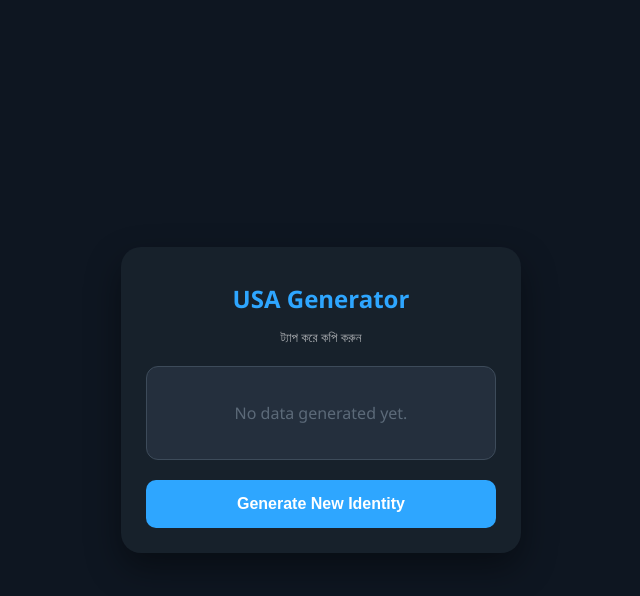
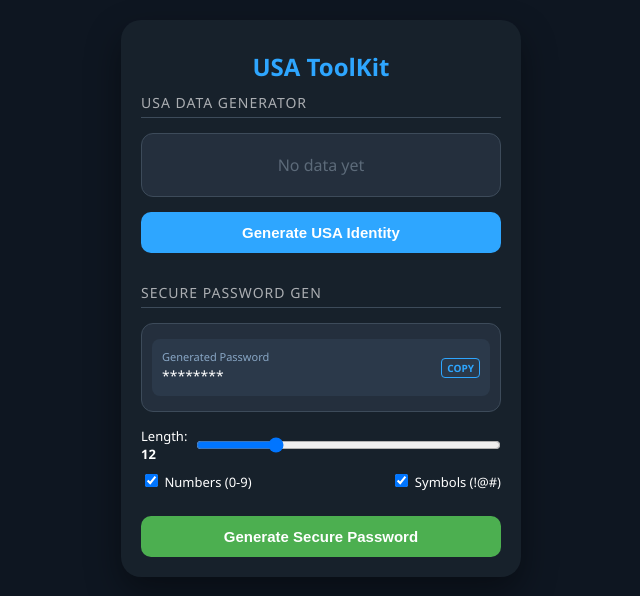
Before and after one commit to tariqulbk2077-droid/usa-generator, a plain HTML site: page index.html in a window 1280 px wide. Shown: the whole page, without its empty margins (319-959 px from the left). Drawn offline with Linux system fonts and the light colour scheme.

Commit message:
Update title and styles in index.html

```diff
--- a/index.html
+++ b/index.html
@@ -3,12 +3,13 @@
 <head>
     <meta charset="UTF-8">
     <meta name="viewport" content="width=device-width, initial-scale=1.0">
-    <title>USA Data Generator Pro</title>
+    <title>USA Data & Password Gen</title>
     <style>
         :root {
             --bg-color: #0e1621;
             --card-bg: #17212b;
             --primary: #2ea6ff;
+            --secondary: #4caf50;
             --text-main: #ffffff;
             --text-dim: #abaeb2;
         }
@@ -17,28 +18,29 @@
             background-color: var(--bg-color);
             color: var(--text-main);
             display: flex;
-            justify-content: center;
+            flex-direction: column;
             align-items: center;
-            height: 100vh;
+            padding: 20px;
             margin: 0;
         }
         .container {
             background-color: var(--card-bg);
-            padding: 25px;
+            padding: 20px;
             border-radius: 20px;
             box-shadow: 0 15px 35px rgba(0,0,0,0.4);
-            text-align: center;
-            width: 350px;
+            width: 100%;
+            max-width: 360px;
+            margin-bottom: 20px;
         }
-        .header h2 { margin: 10px 0 5px; color: var(--primary); }
-        .header p { font-size: 13px; color: var(--text-dim); margin-bottom: 20px; }
+        h2 { color: var(--primary); text-align: center; margin: 10px 0; }
+        .section-title { font-size: 14px; color: var(--text-dim); border-bottom: 1px solid #3d4b5a; padding-bottom: 5px; margin-bottom: 15px; text-transform: uppercase; letter-spacing: 1px; }
 
+        /* Result Box Styles */
         .result-box {
             background: #242f3d;
-            padding: 15px;
+            padding: 10px;
             border-radius: 12px;
-            margin-bottom: 20px;
-            text-align: left;
+            margin-bottom: 15px;
             border: 1px solid #3d4b5a;
         }
         .data-row {
@@ -53,29 +55,33 @@
             transition: 0.2s;
         }
         .data-row:hover { background: #364659; }
-        .data-row:active { transform: scale(0.98); }
-        .label { font-size: 12px; color: #88a6c5; display: block; }
-        .value { font-size: 15px; font-weight: 500; }
-        .copy-icon { font-size: 12px; color: var(--primary); font-weight: bold; }
+        .label { font-size: 11px; color: #88a6c5; display: block; }
+        .value { font-size: 14px; font-weight: 500; word-break: break-all; }
+        .copy-btn { font-size: 10px; color: var(--primary); font-weight: bold; border: 1px solid var(--primary); padding: 2px 5px; border-radius: 4px; }
+
+        /* Password Controls */
+        .controls { margin-bottom: 15px; font-size: 13px; }
+        .control-group { display: flex; justify-content: space-between; margin: 8px 0; }
+        input[type="range"] { width: 100%; margin: 10px 0; }
 
         button {
             background: var(--primary);
             color: white;
             border: none;
-            padding: 15px;
+            padding: 12px;
             border-radius: 10px;
             width: 100%;
-            font-size: 16px;
+            font-size: 15px;
             font-weight: bold;
             cursor: pointer;
             transition: 0.3s;
         }
-        button:hover { background: #1c93e3; }
+        button.pass-btn { background: var(--secondary); margin-top: 10px; }
+        button:active { transform: scale(0.98); }
 
-        /* Toast Notification */
         #toast {
             visibility: hidden;
-            background-color: #4caf50;
+            background-color: var(--secondary);
             color: #fff;
             text-align: center;
             border-radius: 50px;
@@ -83,37 +89,57 @@
             position: fixed;
             bottom: 30px;
             font-size: 14px;
+            z-index: 100;
         }
         #toast.show { visibility: visible; animation: fadeInOut 2s; }
-        @keyframes fadeInOut {
-            0%, 100% { opacity: 0; }
-            20%, 80% { opacity: 1; }
-        }
+        @keyframes fadeInOut { 0%, 100% { opacity: 0; } 20%, 80% { opacity: 1; } }
     </style>
 </head>
 <body>
 
 <div class="container">
-    <div class="header">
-        <h2>USA Generator</h2>
-        <p>ট্যাপ করে কপি করুন</p>
+    <h2>USA ToolKit</h2>
+
+    <div class="section-title">USA Data Generator</div>
+    <div id="usa-result" class="result-box">
+        <div style="text-align:center; padding: 10px; color:#5c6a79;">No data yet</div>
+    </div>
+    <button onclick="generateUSAData()">Generate USA Identity</button>
+
+    <div style="margin-top: 30px;" class="section-title">Secure Password Gen</div>
+
+    <div class="result-box">
+        <div class="data-row" id="pass-row" onclick="copyText(document.getElementById('pass-val').innerText)">
+            <div>
+                <span class="label">Generated Password</span>
+                <span class="value" id="pass-val">********</span>
+            </div>
+            <span class="copy-btn">COPY</span>
+        </div>
     </div>
 
-    <div id="result-container" class="result-box">
-        <div style="text-align:center; padding: 20px; color:#5c6a79;">No data generated yet.</div>
+    <div class="controls">
+        <div class="control-group">
+            <span>Length: <b id="len-label">12</b></span>
+            <input type="range" id="pass-length" min="6" max="30" value="12" oninput="document.getElementById('len-label').innerText=this.value">
+        </div>
+        <div class="control-group">
+            <label><input type="checkbox" id="include-numbers" checked> Numbers (0-9)</label>
+            <label><input type="checkbox" id="include-symbols" checked> Symbols (!@#)</label>
+        </div>
     </div>
-
-    <button onclick="generate()">Generate New Identity</button>
+    <button class="pass-btn" onclick="generatePassword()">Generate Secure Password</button>
 </div>
 
 <div id="toast">Copied to Clipboard!</div>
 
 <script>
+    // --- USA Data Logic ---
     const firstNames = ["James", "Robert", "John", "Michael", "David", "William"];
     const lastNames = ["Smith", "Johnson", "Williams", "Brown", "Jones", "Miller"];
     const cities = ["New York", "Los Angeles", "Chicago", "Houston", "Phoenix"];
 
-    function generate() {
+    function generateUSAData() {
         const data = {
             Name: firstNames[Math.floor(Math.random() * firstNames.length)] + " " + lastNames[Math.floor(Math.random() * lastNames.length)],
             City: cities[Math.floor(Math.random() * cities.length)],
@@ -121,19 +147,38 @@
             SSN: `${Math.floor(Math.random()*900+100)}-${Math.floor(Math.random()*90+10)}-${Math.floor(Math.random()*9000+1000)}`
         };
 
-        const container = document.getElementById('result-container');
+        const container = document.getElementById('usa-result');
         container.innerHTML = Object.entries(data).map(([key, val]) => `
             <div class="data-row" onclick="copyText('${val}')">
                 <div>
                     <span class="label">${key}</span>
                     <span class="value">${val}</span>
                 </div>
-                <span class="copy-icon">COPY</span>
+                <span class="copy-btn">COPY</span>
             </div>
         `).join('');
     }
 
+    // --- Password Logic ---
+    function generatePassword() {
+        const length = document.getElementById('pass-length').value;
+        const incNum = document.getElementById('include-numbers').checked;
+        const incSym = document.getElementById('include-symbols').checked;
+
+        let chars = "abcdefghijklmnopqrstuvwxyzABCDEFGHIJKLMNOPQRSTUVWXYZ";
+        if (incNum) chars += "0123456789";
+        if (incSym) chars += "!@#$%^&*()_+~`|}{[]:;?><,./-=";
+
+        let password = "";
+        for (let i = 0; i < length; i++) {
+            password += chars.charAt(Math.floor(Math.random() * chars.length));
+        }
+        document.getElementById('pass-val').innerText = password;
+    }
+
+    // --- Global Copy Logic ---
     function copyText(text) {
+        if(text.includes('*') || text === "No data yet") return;
         navigator.clipboard.writeText(text).then(() => {
             const toast = document.getElementById("toast");
             toast.className = "show";
```
